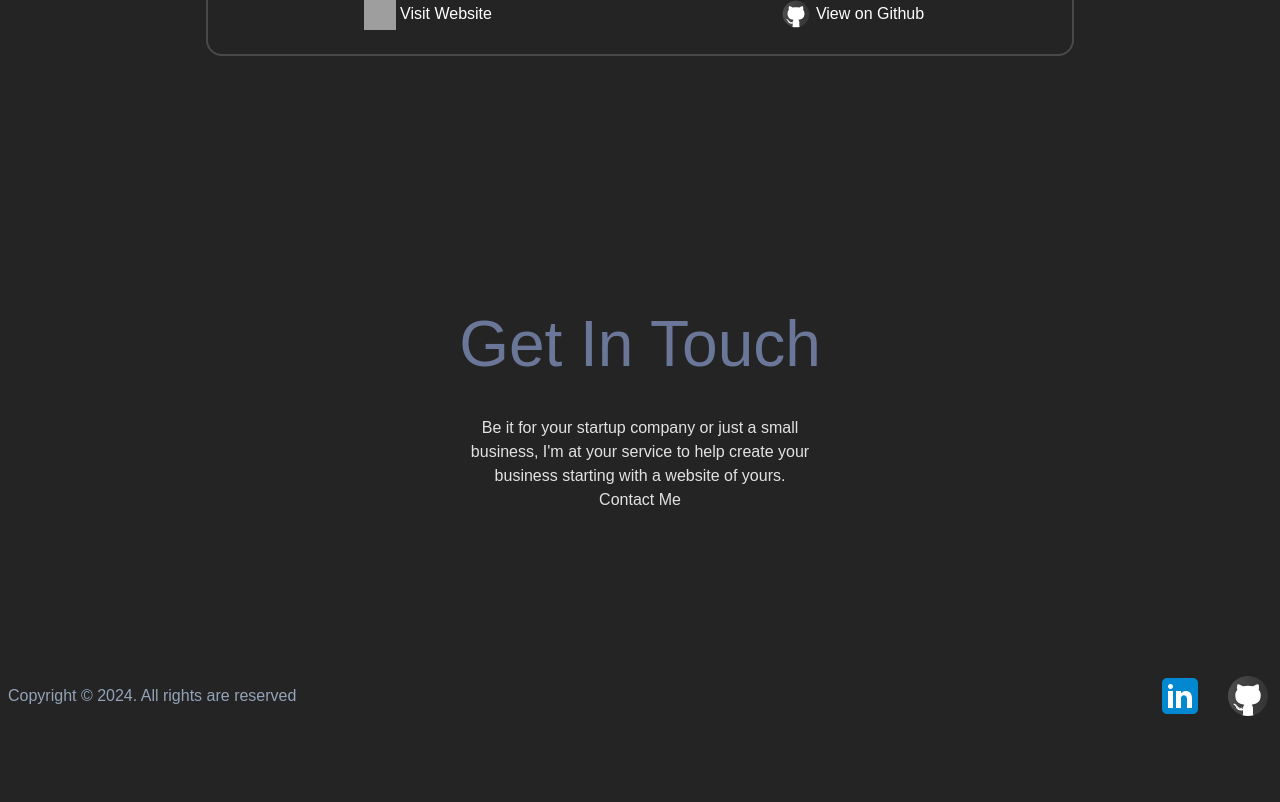
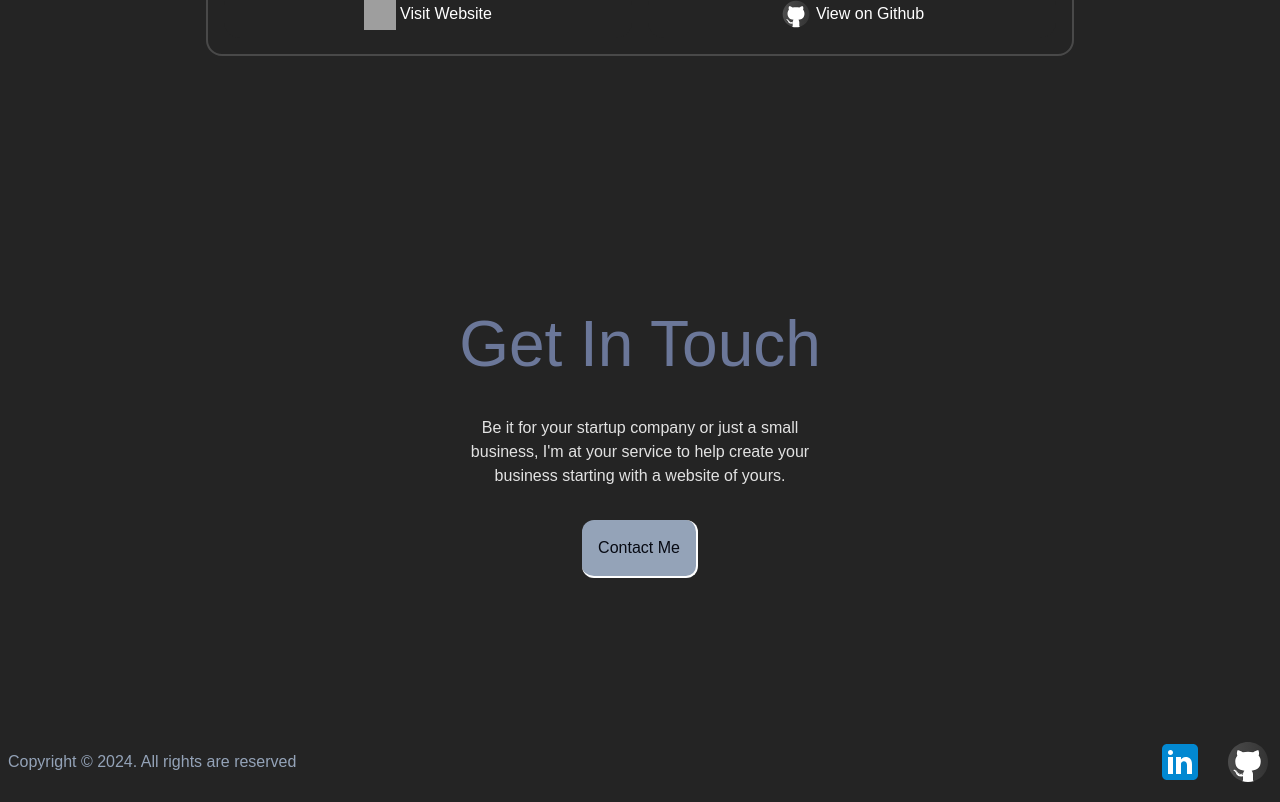
Before and after one commit to J0hnux/react-portfolio, a React (Vite) app: page / in a window 1280 px wide. Shown: the part 2492-3294 px from the top of the page. Before the commit the page ends 3228 px from the top, so only its background shows below. Built offline with nearby package versions, Linux system fonts and the light colour scheme; grey boxes are pictures that could not be loaded.

Commit message:
changed button to a

```diff
--- a/src/components/Contact.scss
+++ b/src/components/Contact.scss
@@ -17,7 +17,7 @@
         text-align: center;
     }
 
-    button {
+    a {
         margin-top: 2rem;
         border-bottom: 2px solid #fff;
         border-right: 2px solid #fff;
```
